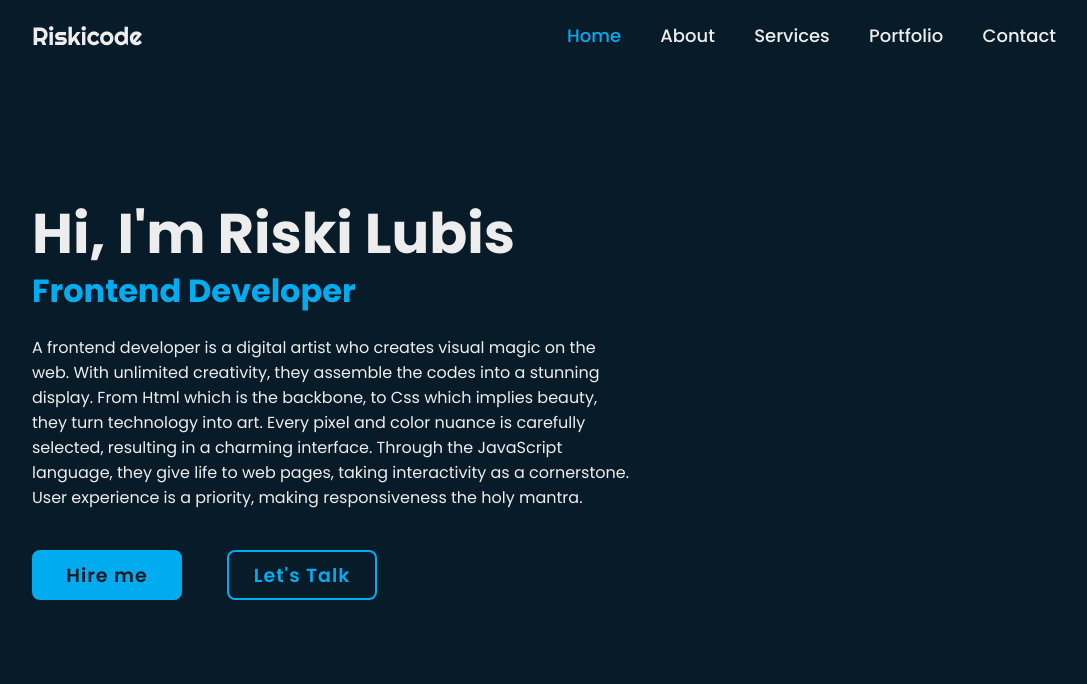
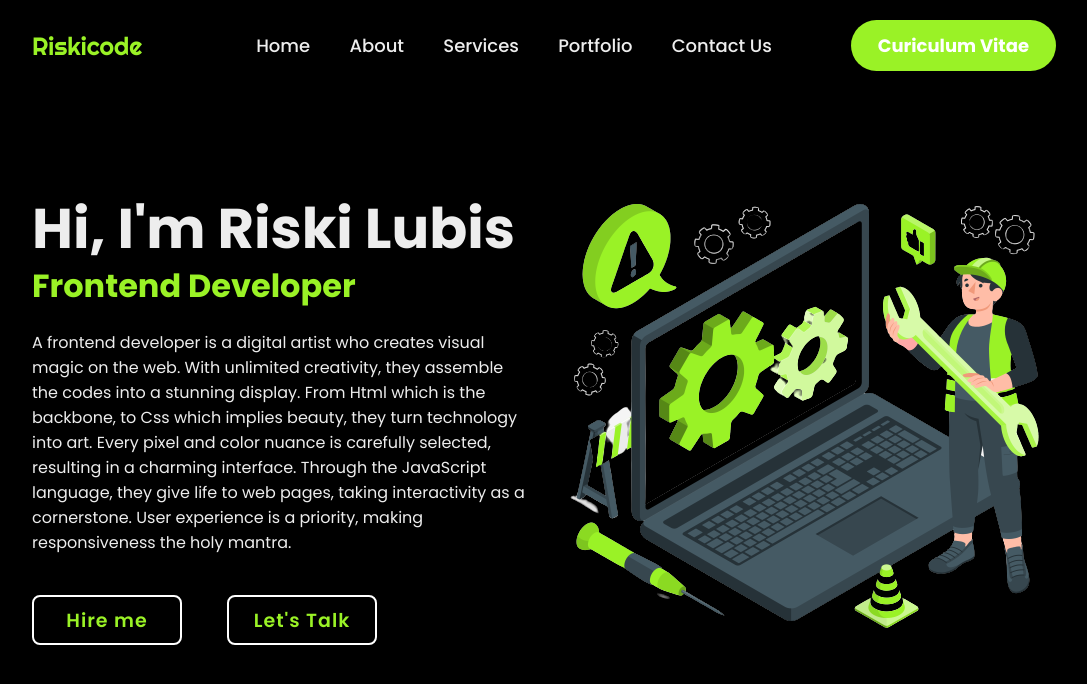
Before and after one commit to riskicode/Personal-Portfolio-html-css-js, a plain HTML site: page index.html in a window 1280 px wide. Shown: the whole page, without its empty margins (96-1183 px from the left). Drawn offline with nearby package versions, Linux system fonts and the light colour scheme.

Commit message:
menambahkan img, merubah color warna, menambah button

```diff
--- a/index.html
+++ b/index.html
@@ -16,6 +16,7 @@
     <link
         href="https://fonts.googleapis.com/css2?family=Poppins:wght@300;400;500;600;700;800;900&family=Righteous&display=swap"
         rel="stylesheet">
+    <link rel="stylesheet" href="https://unpkg.com/aos@next/dist/aos.css" />
     <title>Pesonal Portfolio Html Css Riskicode</title>
     <link rel="stylesheet" href="style.css">
 </head>
@@ -26,18 +27,19 @@
         <header class="header">
             <a href="#" class="logo">Riskicode</a>
             <nav class="navbar">
-                <a href="#" class="active">Home</a>
+                <a href="#">Home</a>
                 <a href="#">About</a>
                 <a href="#">Services</a>
                 <a href="#">Portfolio</a>
-                <a href="#">Contact</a>
+                <a href="#">Contact Us</a>
             </nav>
+            <a href="#" class="btn-int">Curiculum Vitae</a>
         </header>
     </div>
     <!-- Akhir navbar -->
     <!-- Section Pertama -->
     <section class="home">
-        <div class="home-content">
+        <div class="home-content" data-aos="fade-up" data-aos-anchor-placement="top-center" data-aos-duration="1000">
             <h1>Hi, I'm Riski Lubis</h1>
             <h3>Frontend Developer</h3>
             <p>A frontend developer is a digital artist who creates visual magic on the web. With unlimited creativity,
@@ -50,9 +52,18 @@
                 <a href="#">Let's Talk</a>
             </div>
         </div>
+        <div class="container" data-aos="fade-up" data-aos-anchor-placement="top-center" data-aos-duration="1000">
+            <img src="img/Headerimg1.png" alt="Headerimg1" class="gambar-kanan">
+        </div>
     </section>
     <!-- Section Pertama Akhir -->
 
+
+    <script src="script.js"></script>
+    <script src="https://unpkg.com/aos@next/dist/aos.js"></script>
+    <script>
+        AOS.init();
+    </script>
 </body>
 
 </html>
--- a/style.css
+++ b/style.css
@@ -6,7 +6,7 @@
 }
 
 body {
-    background: #081b29;
+    background: #000000;
     color: #ededed;
 }
 
@@ -25,15 +25,16 @@ div .header {
 
 div .logo {
     font-size: 25px;
-    color: #ededed;
+    color: #9AF226;
     text-decoration: none;
     font-weight: 400 36px;
     transition: .3s;
     font-family: 'Righteous', cursive;
+    transition: transform .4s;
 }
 
 div .logo:hover {
-    color: #00abf0;
+    transform: scale(1.2);
 }
 
 div .navbar a {
@@ -47,7 +48,23 @@ div .navbar a {
 
 div .navbar a:hover,
 div .navbar a.active {
-    color: #00abf0;
+    color: #9AF226;
+}
+
+.btn-int {
+    background-color: #9AF226;
+    color: #ffff;
+    text-decoration: none;
+    border: 2px solid transparent;
+    font-weight: bold;
+    padding: 10px 25px;
+    border-radius: 30px;
+    font-size: 18px;
+    transition: transform .4s;
+}
+
+.btn-int:hover {
+    transform: scale(1.2);
 }
 
 .home {
@@ -55,6 +72,7 @@ div .navbar a.active {
     display: flex;
     align-items: center;
     padding: 0 10%;
+    margin-top: 20px;
 }
 
 .home-content {
@@ -70,7 +88,7 @@ div .navbar a.active {
 .home-content h3 {
     font-size: 32px;
     font-weight: 700;
-    color: #00abf0;
+    color: #9AF226;
 }
 
 .home-content p {
@@ -92,34 +110,36 @@ div .navbar a.active {
     align-items: center;
     width: 150px;
     height: 100%;
-    background: #00abf0;
-    border: 2px solid #00abf0;
+    background: #000000;
+    border: 2px solid #ffff;
     border-radius: 8px;
     font-size: 19px;
     text-decoration: none;
-    color: #081b29;
+    color: #ffff;
     font-weight: 600;
     letter-spacing: 1px;
     z-index: 1;
     overflow: hidden;
     transition: .5s;
+    background: transparent;
+    color: #9AF226;
 }
 
 .btn-box a:hover {
-    color: #00abf0;
+    color: #ffff;
 }
 
 .btn-box a:nth-child(2) {
     background: transparent;
-    color: #00abf0;
+    color: #9AF226;
 }
 
 .btn-box a:nth-child(2):hover {
-    color: #081b29;
+    color: #ffff;
 }
 
 .btn-box a:nth-child(2)::before {
-    background: #00abf0;
+    background: #9AF226;
 }
 
 .btn-box a::before {
@@ -129,7 +149,7 @@ div .navbar a.active {
     left: 0;
     width: 0;
     height: 100%;
-    background: #081b29;
+    background: #9AF226;
     z-index: -1;
     transition: .5s;
 }
@@ -137,3 +157,13 @@ div .navbar a.active {
 .btn-box a:hover::before {
     width: 100%;
 }
+
+.container {
+    display: flex;
+    align-items: center;
+}
+
+.gambar-kanan {
+    margin-left: 30px;
+    float: left;
+}
```
Also changed, not shown: img/Computer troubleshooting-amico.png (added), img/Computer troubleshooting-amico.svg (added), img/Headerimg1.png (added), img/instagram-svgrepo-com.svg (added), script.js (added), 4 other files.
